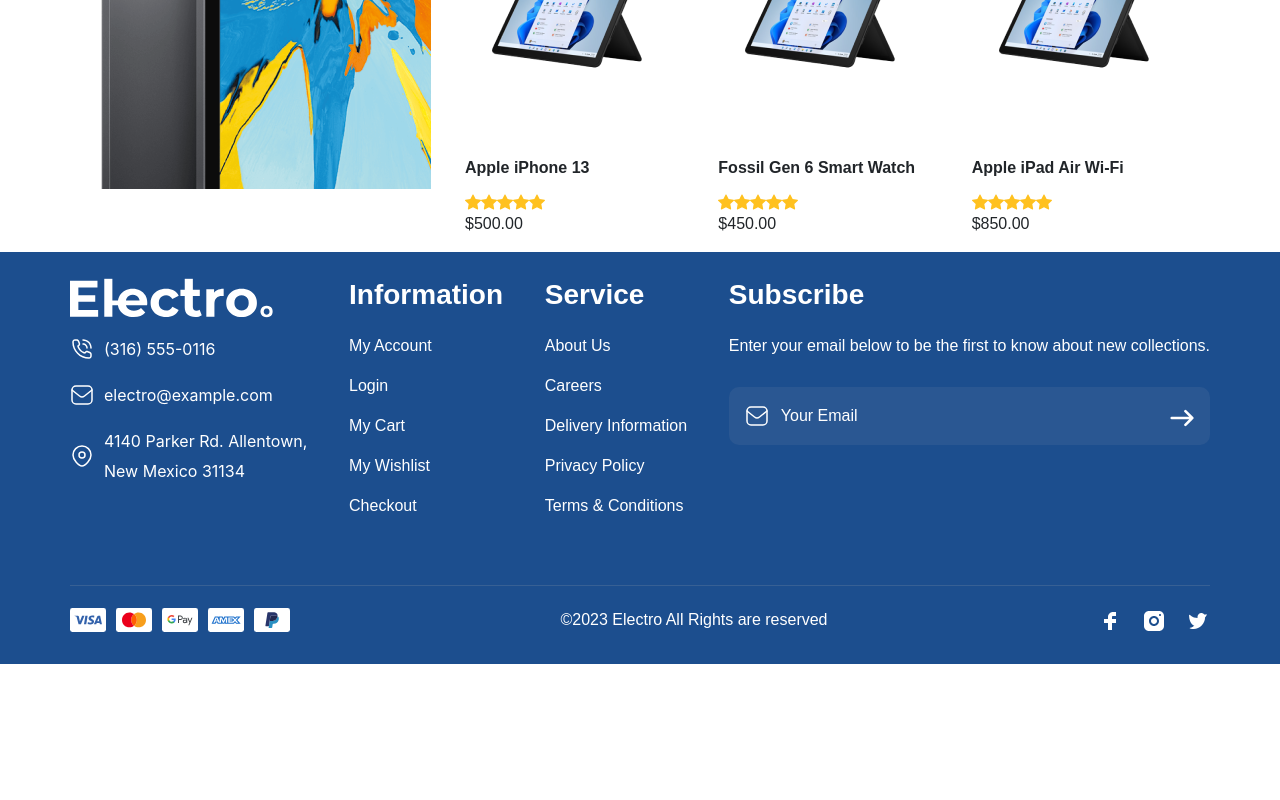
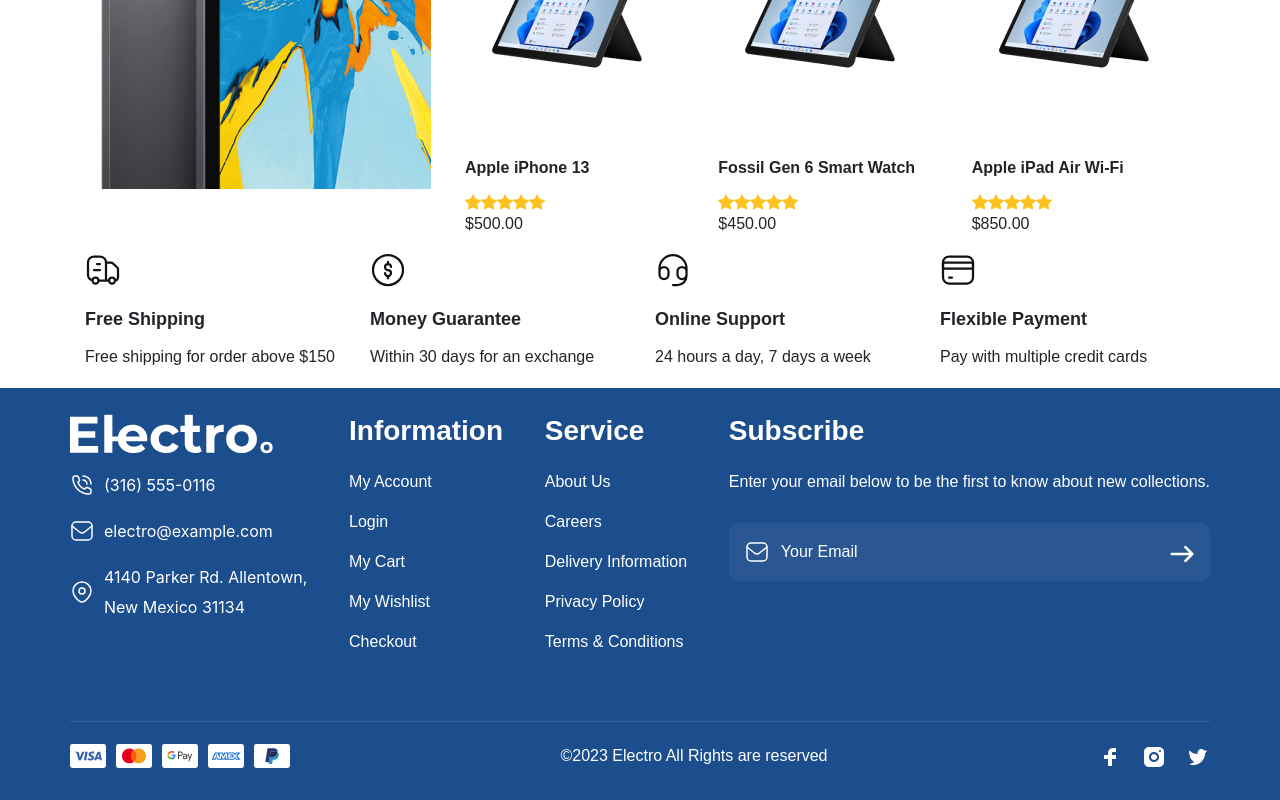
Before and after one commit to arshiashafiei/webdev-online-shop, a Nuxt app in the folder electro-shop-nuxt/: page / in a window 1280 px wide. Shown: the part 2050-2850 px from the top of the page. Before the commit the page ends 2714 px from the top, so only its background shows below. Built offline with nearby package versions, Linux system fonts and the light colour scheme.

Commit message:
add Shipping component

```diff
--- /dev/null
+++ b/electro-shop-nuxt/components/Shipping.vue
@@ -0,0 +1,59 @@
+<template>
+  <b-container>
+    <b-row>
+      <b-col>
+        <svg width="36" height="36" viewBox="0 0 36 36" fill="none" xmlns="http://www.w3.org/2000/svg">
+        <path d="M21 28.5V10.5M21 28.5H24M21 28.5H13.5M21 10.5C21 7.18629 18.3137 4.5 15 4.5H9C5.68629 4.5 3 7.18629 3 10.5V22.5C3 25.2978 4.915 27.6484 7.50577 28.3125M21 10.5H25.8137C26.5758 10.5 27.3094 10.7901 27.8655 11.3114L32.0518 15.2361C32.6568 15.8032 33 16.5955 33 17.4247V25.5C33 27.1569 31.6569 28.5 30 28.5M30 28.5C30 30.1569 28.6569 31.5 27 31.5C25.3431 31.5 24 30.1569 24 28.5M30 28.5C30 26.8431 28.6569 25.5 27 25.5C25.3431 25.5 24 26.8431 24 28.5M13.5 28.5C13.5 30.1569 12.1569 31.5 10.5 31.5C8.84315 31.5 7.5 30.1569 7.5 28.5C7.5 28.437 7.50194 28.3745 7.50577 28.3125M13.5 28.5C13.5 26.8431 12.1569 25.5 10.5 25.5C8.90613 25.5 7.60258 26.743 7.50577 28.3125" stroke="#101316" stroke-width="2.25"/>
+        <path d="M15 12H12" stroke="#101316" stroke-width="2.25" stroke-linecap="round" stroke-linejoin="round"/>
+        <path d="M15 18H9" stroke="#101316" stroke-width="2.25" stroke-linecap="round" stroke-linejoin="round"/>
+        </svg>
+        <h3 class="feature-title">Free Shipping</h3>
+        <p class="feature-description">Free shipping for order above $150</p>
+      </b-col>
+
+      <b-col>
+        <svg width="36" height="36" viewBox="0 0 36 36" fill="none" xmlns="http://www.w3.org/2000/svg">
+        <circle cx="18" cy="18" r="15" stroke="#101316" stroke-width="2.25"/>
+        <path d="M21 15C21 13.3431 19.6569 12 18 12C16.3431 12 15 13.3431 15 15C15 16.6569 16.3431 18 18 18" stroke="#101316" stroke-width="2.25" stroke-linecap="round"/>
+        <path d="M18 18C19.6569 18 21 19.3431 21 21C21 22.6569 19.6569 24 18 24C16.3431 24 15 22.6569 15 21" stroke="#101316" stroke-width="2.25" stroke-linecap="round"/>
+        <path d="M18 9.75V12" stroke="#101316" stroke-width="2.25" stroke-linecap="round" stroke-linejoin="round"/>
+        <path d="M18 24V26.25" stroke="#101316" stroke-width="2.25" stroke-linecap="round" stroke-linejoin="round"/>
+        </svg>
+        <h3 class="feature-title">Money Guarantee</h3>
+        <p class="feature-description">Within 30 days for an exchange</p>
+      </b-col>
+
+      <b-col>
+        <svg width="36" height="36" viewBox="0 0 36 36" fill="none" xmlns="http://www.w3.org/2000/svg">
+        <path d="M31.5 19.5V22.5C31.5 24.9853 29.4853 27 27 27C24.5147 27 22.5 24.9853 22.5 22.5V19.5C22.5 17.0147 24.5147 15 27 15C29.4853 15 31.5 17.0147 31.5 19.5ZM31.5 19.5V16.5C31.5 9.04416 25.4558 3 18 3C10.5442 3 4.5 9.04416 4.5 16.5V19.5M4.5 19.5V22.5C4.5 24.9853 6.51472 27 9 27C11.4853 27 13.5 24.9853 13.5 22.5V19.5C13.5 17.0147 11.4853 15 9 15C6.51472 15 4.5 17.0147 4.5 19.5ZM31.5 21V24C31.5 28.9706 27.4706 33 22.5 33H18" stroke="#101316" stroke-width="2.25" stroke-linecap="round" stroke-linejoin="round"/>
+        </svg>
+        <h3 class="feature-title">Online Support</h3>
+        <p class="feature-description">24 hours a day, 7 days a week</p>
+      </b-col>
+
+      <b-col>
+        <svg width="36" height="36" viewBox="0 0 36 36" fill="none" xmlns="http://www.w3.org/2000/svg">
+        <path d="M3 10.5C3 7.18629 5.68629 4.5 9 4.5H27C30.3137 4.5 33 7.18629 33 10.5V25.5C33 28.8137 30.3137 31.5 27 31.5H9C5.68629 31.5 3 28.8137 3 25.5V10.5Z" stroke="#101316" stroke-width="2.25" stroke-linejoin="round"/>
+        <path d="M3 10.5H33V16.5H3V10.5Z" stroke="#101316" stroke-width="2.25" stroke-linejoin="round"/>
+        <path d="M12 25.5H9" stroke="#101316" stroke-width="2.25" stroke-linecap="round"/>
+        </svg>
+        <h3 class="feature-title">Flexible Payment</h3>
+        <p class="feature-description">Pay with multiple credit cards</p>
+      </b-col>
+    </b-row>
+  </b-container>
+
+
+</template>
+
+<style scoped>
+  .feature-title {
+    margin-top: 16px;
+    font: 700 18px/167% Montserrat, sans-serif;
+  }
+
+  .feature-description {
+    margin-top: 5px;
+    font: 400 16px/30px Montserrat, sans-serif;
+  }
+  </style>
--- a/electro-shop-nuxt/pages/index.vue
+++ b/electro-shop-nuxt/pages/index.vue
@@ -5,7 +5,7 @@
     <BestSeller/>
     <Advertisement/>
     <TopSeller/>
-    <!-- <Shipping /> -->
+    <Shipping />
   </div>
 </template>
 
```
